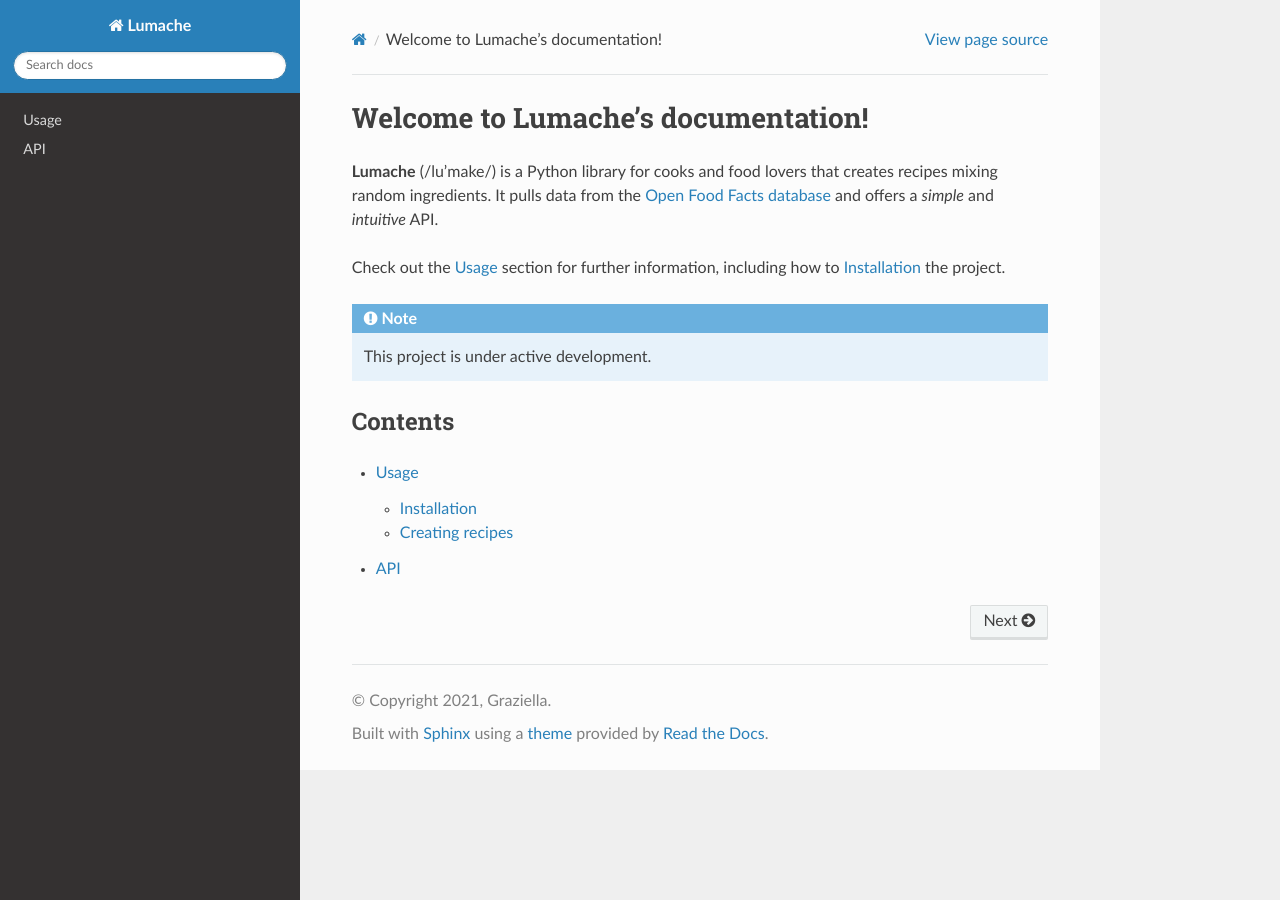
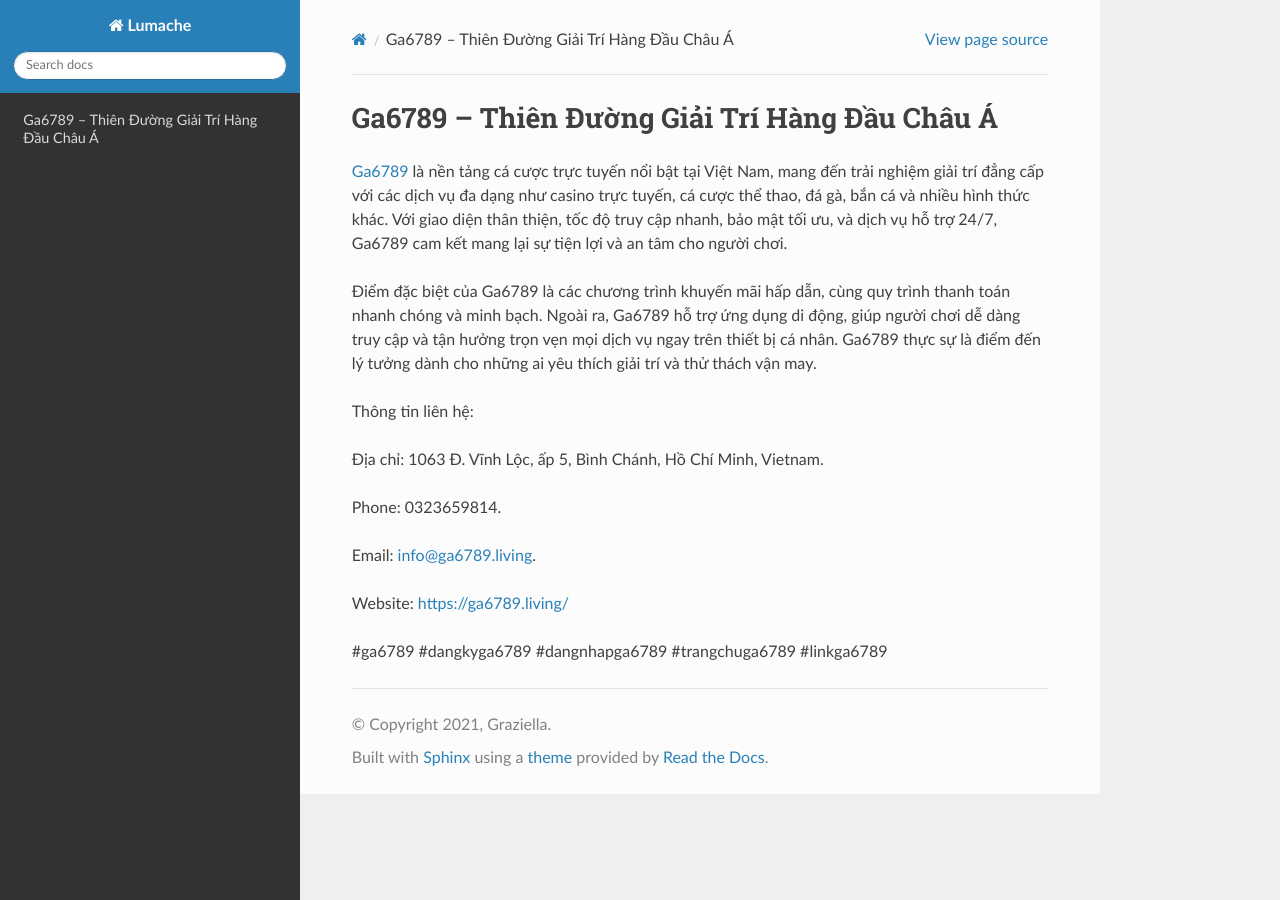
Before and after one commit to camtiennguyena/linkga6789living, a Sphinx documentation site: the page built from docs/source/index.rst, in a window 1280 px wide. Built offline with Sphinx 7.4.7 and the Read the Docs theme 3.1.0, drawn with Linux system fonts in a browser that asks for light colours.

Commit message:
Update index.rst

```diff
--- a/docs/source/index.rst
+++ b/docs/source/index.rst
@@ -1,22 +1,18 @@
-Welcome to Lumache's documentation!
+Ga6789 – Thiên Đường Giải Trí Hàng Đầu Châu Á
 ===================================
 
-**Lumache** (/lu'make/) is a Python library for cooks and food lovers
-that creates recipes mixing random ingredients.
-It pulls data from the `Open Food Facts database <https://world.openfoodfacts.org/>`_
-and offers a *simple* and *intuitive* API.
+`Ga6789 <https://ga6789.living/>`_ là nền tảng cá cược trực tuyến nổi bật tại Việt Nam, mang đến trải nghiệm giải trí đẳng cấp với các dịch vụ đa dạng như casino trực tuyến, cá cược thể thao, đá gà, bắn cá và nhiều hình thức khác. Với giao diện thân thiện, tốc độ truy cập nhanh, bảo mật tối ưu, và dịch vụ hỗ trợ 24/7, Ga6789 cam kết mang lại sự tiện lợi và an tâm cho người chơi.
 
-Check out the :doc:`usage` section for further information, including
-how to :ref:`installation` the project.
+Điểm đặc biệt của Ga6789 là các chương trình khuyến mãi hấp dẫn, cùng quy trình thanh toán nhanh chóng và minh bạch. Ngoài ra, Ga6789 hỗ trợ ứng dụng di động, giúp người chơi dễ dàng truy cập và tận hưởng trọn vẹn mọi dịch vụ ngay trên thiết bị cá nhân. Ga6789 thực sự là điểm đến lý tưởng dành cho những ai yêu thích giải trí và thử thách vận may.
 
-.. note::
+Thông tin liên hệ:
 
-   This project is under active development.
+Địa chỉ: 1063 Đ. Vĩnh Lộc, ấp 5, Bình Chánh, Hồ Chí Minh, Vietnam.
 
-Contents
---------
+Phone: 0323659814.
 
-.. toctree::
+Email: info@ga6789.living.
 
-   usage
-   api
+Website: https://ga6789.living/
+
+#ga6789 #dangkyga6789 #dangnhapga6789 #trangchuga6789 #linkga6789
```
